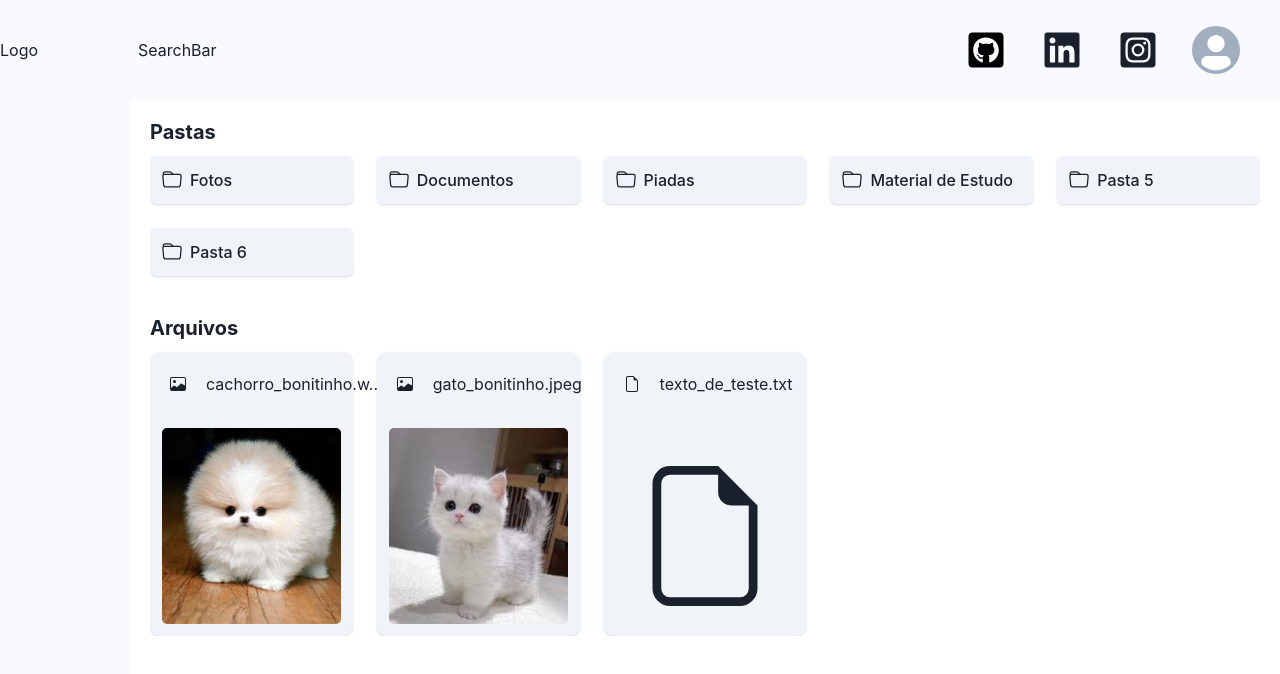
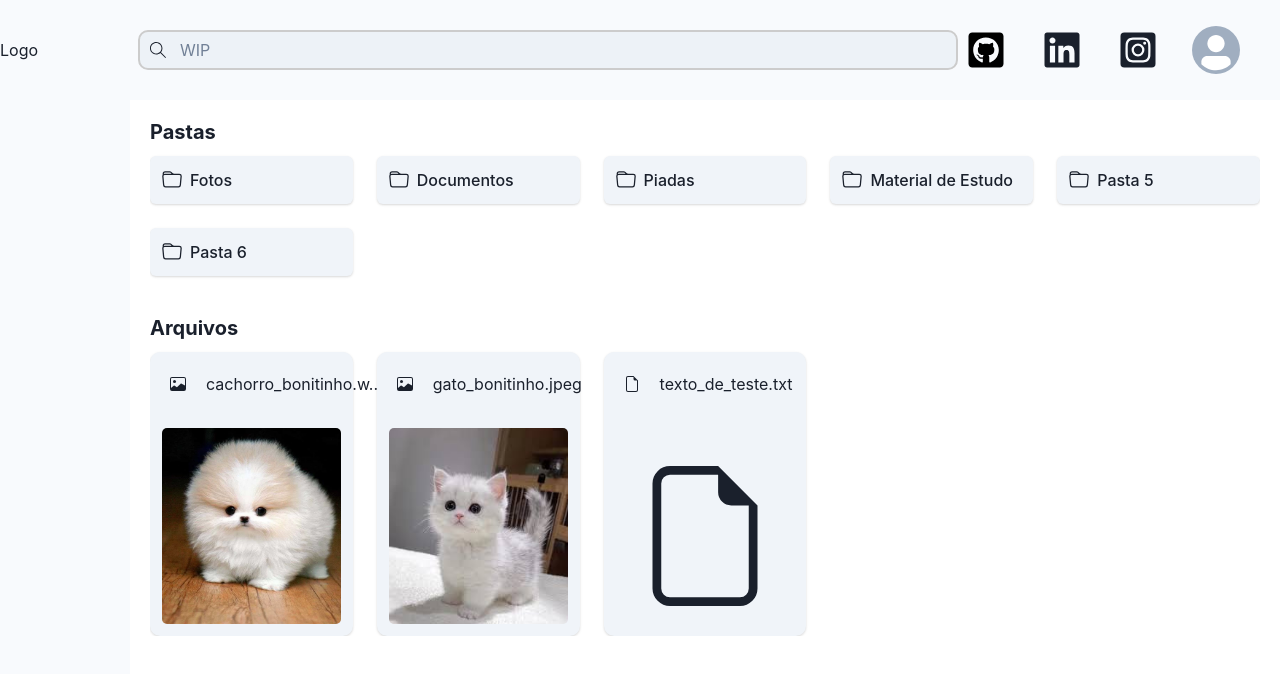
Before and after one commit to LucasMalagoli/maladrive, a React (Vite) app: page / in a window 1280 px wide. Shown: the top 674 px of the page. Built offline with nearby package versions, Linux system fonts and the light colour scheme.

Commit message:
Created search bar component

```diff
--- a/src/components/Header/SearchBar.tsx
+++ b/src/components/Header/SearchBar.tsx
@@ -1,7 +1,28 @@
-import { Box } from "@chakra-ui/react";
+import { Box, Input, InputGroup, InputLeftElement } from "@chakra-ui/react";
+import { SlMagnifier } from "react-icons/sl";
 
 const SearchBar = () => {
-  return <Box flex={1}>SearchBar</Box>;
+  return (
+    <Box flex={1}>
+      <InputGroup>
+        <InputLeftElement>
+          <SlMagnifier />
+        </InputLeftElement>
+        <Input
+          borderRadius={10}
+          borderColor={"#ccc"}
+          variant="filled"
+          placeholder={"WIP"}
+          htmlSize={70}
+          width="auto"
+          _focusVisible={{
+            outline: "none",
+            borderColor: "#000",
+          }}
+        />
+      </InputGroup>
+    </Box>
+  );
 };
 
 export default SearchBar;
```
